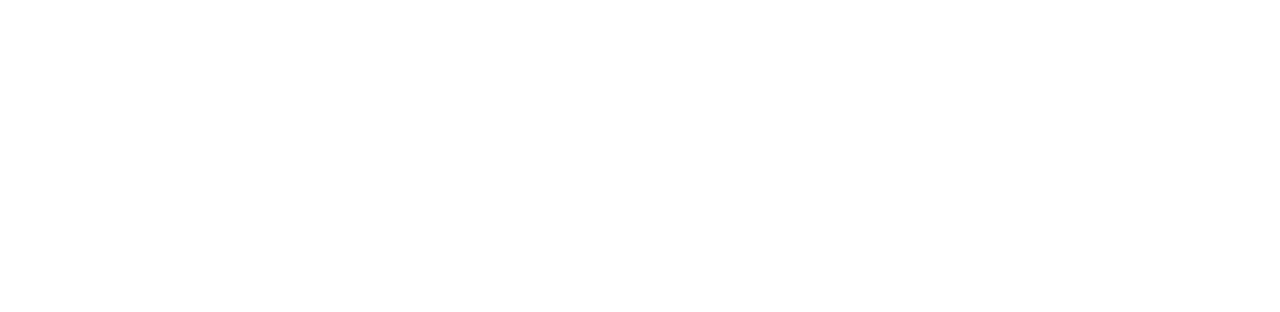
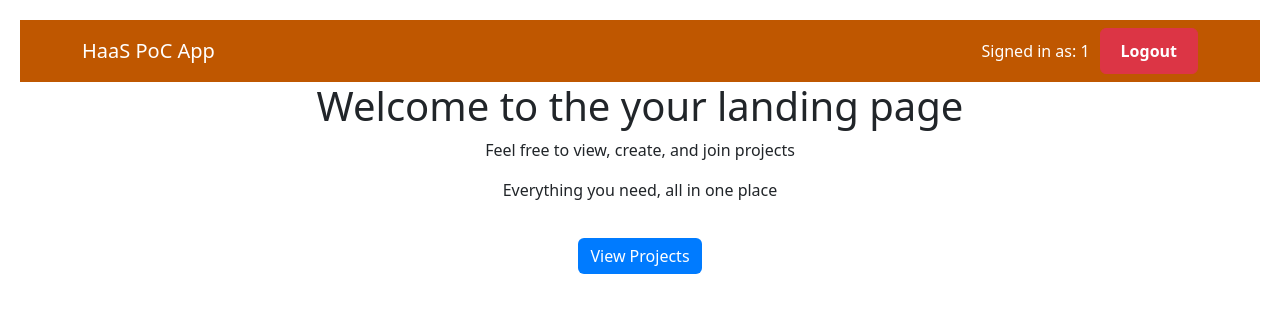
Before and after one commit to Srawulwar101/17530-SoySauce, a React (Create React App) app in the folder frontend/: page /home in a window 1280 px wide. Before the commit this address had no page. Shown: the top 312 px of the page. Built offline with nearby package versions, Linux system fonts and the light colour scheme; sample sign-in values are in the browser's storage.

Commit message:
Updates UI

```diff
--- a/frontend/src/App.js
+++ b/frontend/src/App.js
@@ -1,25 +1,22 @@
 import React from "react";
-import { BrowserRouter as Router, Route, Routes } from "react-router-dom";
+import { BrowserRouter as Router, Route, Routes, Navigate } from "react-router-dom";
 import Signup from "./components/pages/Signup";
 import Login from "./components/pages/Login";
-//import Project from "./components/pages/Project";
-//import Resource from "./components/pages/Resource";
 import Home from "./components/pages/Home";
 import ProjectsTest from "./components/pages/ProjectsTest";
 import ProtectedRoute from "./components/ProtectedRoute";
 
 function App() {
-  // Placeholder for userId - In a real app, this would come from user authentication
-
   return (
     <Router>
       <div className="App">
         <Routes>
-          <Route path="/" element={<Home />} />
+          <Route path="/" element={<Navigate to="/login" />} />
           <Route path="/signup" element={<Signup />} />
           <Route path="/login" element={<Login />} />
+          <Route path="/home" element={<Home />} />
           <Route
-            path="/test"
+            path="/projects"
             element={<ProtectedRoute element={ProjectsTest} />}
           />
         </Routes>
--- a/frontend/src/components/elements/Navbar.js
+++ b/frontend/src/components/elements/Navbar.js
@@ -1,17 +1,45 @@
+import React from "react";
 import Container from "react-bootstrap/Container";
 import Navbar from "react-bootstrap/Navbar";
+import { useNavigate } from "react-router-dom";
+import Button from "react-bootstrap/Button";
 
-function NavBar() {
+function NavBar({ userId }) {
+  const navigate = useNavigate();
+
+  const handleLogout = () => {
+    localStorage.removeItem("userId");
+    localStorage.removeItem("token");
+    navigate("/login");
+  };
+
   return (
     <Navbar className="bg-body-tertiary navbar-custom">
       <Container>
-        <Navbar.Brand href="/login">HaaS PoC App</Navbar.Brand>
+        <Navbar.Brand href="/home">HaaS PoC App</Navbar.Brand>
         <Navbar.Toggle />
         <Navbar.Collapse className="justify-content-end">
-          {false && (
-            <Navbar.Text>
-              Signed in as: <a href="#login">Null</a>
-            </Navbar.Text>
+          {userId && (
+            <>
+              <Navbar.Text>
+                Signed in as: <span>{userId}</span>
+              </Navbar.Text>
+              <Button
+                variant="danger"
+                onClick={handleLogout}
+                style={{
+                  marginLeft: '10px',
+                  padding: '10px 20px',
+                  fontSize: '16px',
+                  fontWeight: 'bold',
+                  transition: 'background-color 0.3s',
+                }}
+                onMouseEnter={(e) => e.currentTarget.style.backgroundColor = '#c82333'}
+                onMouseLeave={(e) => e.currentTarget.style.backgroundColor = ''}
+              >
+                Logout
+              </Button>
+            </>
           )}
         </Navbar.Collapse>
       </Container>
--- a/frontend/src/components/pages/Home.js
+++ b/frontend/src/components/pages/Home.js
@@ -1,14 +1,46 @@
+import React from "react";
 import NavBar from "../elements/Navbar";
 import Button from "react-bootstrap/esm/Button";
 
 const Home = () => {
+  const userId = localStorage.getItem("userId"); // Retrieve userId from local storage
+
+  // Inline styles
+  const styles = {
+    container: {
+      textAlign: 'center',
+      padding: '20px',
+      // backgroundColor: '#f8f9fa',
+      borderRadius: '8px',
+      // boxShadow: '0 4px 8px rgba(0, 0, 0, 0.1)',
+    },
+    button: {
+      marginTop: '20px',
+      backgroundColor: '#007bff',
+      color: 'white',
+      border: 'none',
+    },
+    buttonHover: {
+      backgroundColor: '#0056b3',
+    },
+  };
+
   return (
-    <>
-      <NavBar />
-      <p>This is the homepage.</p>
-      <Button href="/test">Test</Button>
-      <Button href="/login">Back to Login</Button>
-    </>
+    <div style={styles.container}> {/* Added a container for styling */}
+      <NavBar userId={userId} /> {/* Pass userId to NavBar */}
+      <h1>Welcome to the your landing page</h1> {/* Added a header */}
+      <p>Feel free to view, create, and join projects</p>
+      <p>Everything you need, all in one place</p>
+      <Button
+        style={styles.button}
+        href="/projects"
+        onMouseOver={(e) => e.currentTarget.style.backgroundColor = styles.buttonHover.backgroundColor}
+        onMouseOut={(e) => e.currentTarget.style.backgroundColor = styles.button.backgroundColor}
+      >
+        View Projects
+      </Button> {/* Updated button styling */}
+    </div>
   );
 };
+
 export default Home;
--- a/frontend/src/components/pages/Login.js
+++ b/frontend/src/components/pages/Login.js
@@ -20,7 +20,7 @@
       if (response.status === 200) {
         localStorage.setItem("token", response.data.token); // Store the token
         localStorage.setItem("userId", response.data.userId); // Store the user ID
-        navigate("/");
+        navigate("/home");
       }
     } catch (error) {
       setMessage("Login failed. Please check your credentials.");
--- a/frontend/src/components/pages/ProjectsTest.js
+++ b/frontend/src/components/pages/ProjectsTest.js
@@ -18,7 +18,9 @@
                 const response = await getProjects(userId);
                 setProjects(response.data.projects);
                 if (response.data.projects.length > 0) {
-                    setProjectId(response.data.projects[0]._id); // Set the projectId to the first project or handle selection
+                    const firstProjectId = response.data.projects[0]._id;
+                    console.log("Setting projectId to:", firstProjectId); // Log the projectId being set
+                    setProjectId(firstProjectId.toString()); // Ensure projectId is a string
                 }
             } catch (error) {
                 setMessage("Failed to fetch projects.");
@@ -31,6 +33,7 @@
     const handleCreateProject = async (e) => {
         e.preventDefault();
         console.log("Creating project with userId:", userId); // Log the userId
+        console.log("Current projectId:", projectId); // Log the current projectId
         try {
             const response = await createProject(userId, projectName, description, projectId);
             console.log("Project creation response:", response.data); // Log the response
@@ -41,7 +44,7 @@
             // Clear the form fields
             setProjectName("");
             setDescription("");
-            setProjectId("");
+            setProjectId(""); // Ensure projectId is cleared as a string
         } catch (error) {
             console.error("Error creating project:", error); // Log the error
             setMessage("Failed to create project.");
@@ -81,7 +84,9 @@
             setProjects(prevProjects => prevProjects.map(project =>
                 project._id === projectId ? {
                     ...project,
-                    [resourceSet === "HW Set1" ? "hw1" : "hw2"]: Math.max(0, project[resourceSet === "HW Set1" ? "hw1" : "hw2"] - parseInt(units))
+                    [resourceSet === "HW Set1" ? "hw1" : "hw2"]: Math.max(0, project[resourceSet === "HW Set1" ? "hw1" : "hw2"] - parseInt(units)),
+                    // Ensure to update the total resources for display
+                    totalResources: (project[resourceSet === "HW Set1" ? "hw1" : "hw2"] - parseInt(units)) + ' / 100'
                 } : project
             ));
         } catch (error) {
@@ -102,7 +107,9 @@
             setProjects(prevProjects => prevProjects.map(project =>
                 project._id === projectId ? {
                     ...project,
-                    [resourceSet === "HW Set1" ? "hw1" : "hw2"]: project[resourceSet === "HW Set1" ? "hw1" : "hw2"] + parseInt(units)
+                    [resourceSet === "HW Set1" ? "hw1" : "hw2"]: project[resourceSet === "HW Set1" ? "hw1" : "hw2"] + parseInt(units),
+                    // Ensure to update the total resources for display
+                    totalResources: (project[resourceSet === "HW Set1" ? "hw1" : "hw2"] + parseInt(units)) + ' / 100'
                 } : project
             ));
         } catch (error) {
@@ -145,7 +152,7 @@
 
     return (
         <>
-            <NavBar />
+            <NavBar userId={userId} />
             <Container>
                 <h1>Projects</h1>
                 {message && <p>{message}</p>}
@@ -174,7 +181,7 @@
                         <Form.Control
                             type="text"
                             placeholder="Enter Project ID"
-                            value={projectId}
+                            value={projectId || ""} // Ensure projectId is a string
                             onChange={(e) => setProjectId(e.target.value)}
                         />
                     </Form.Group>
```
